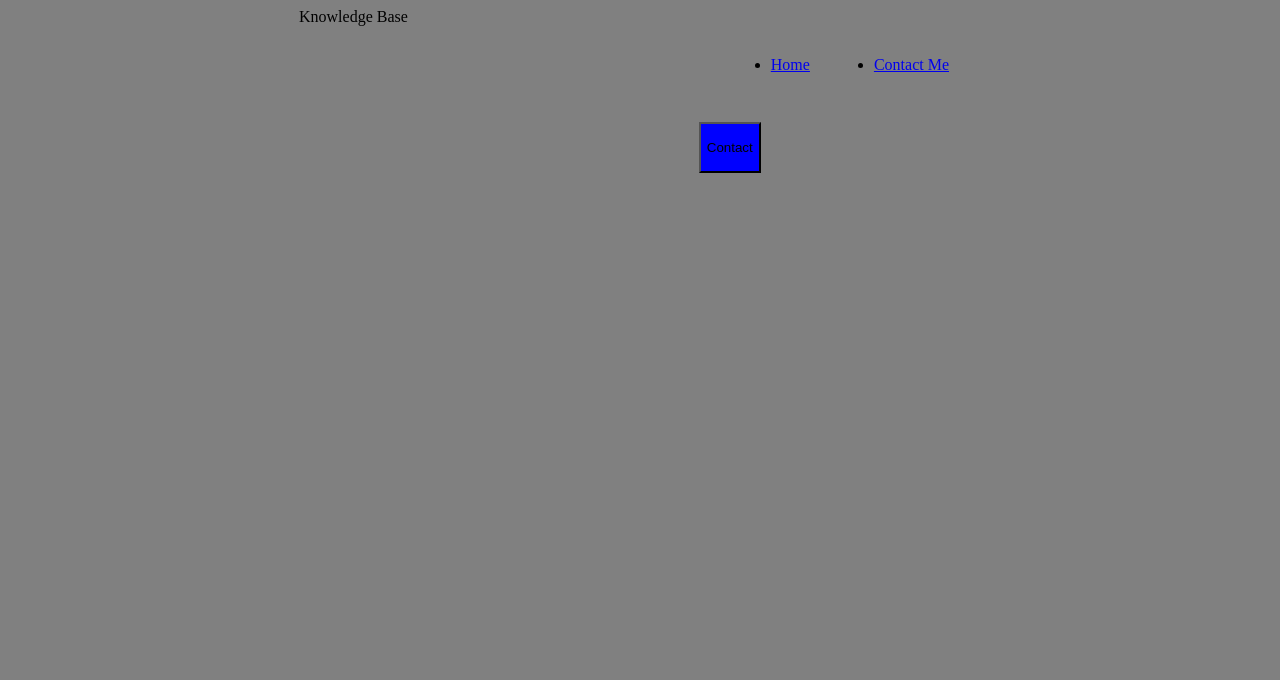
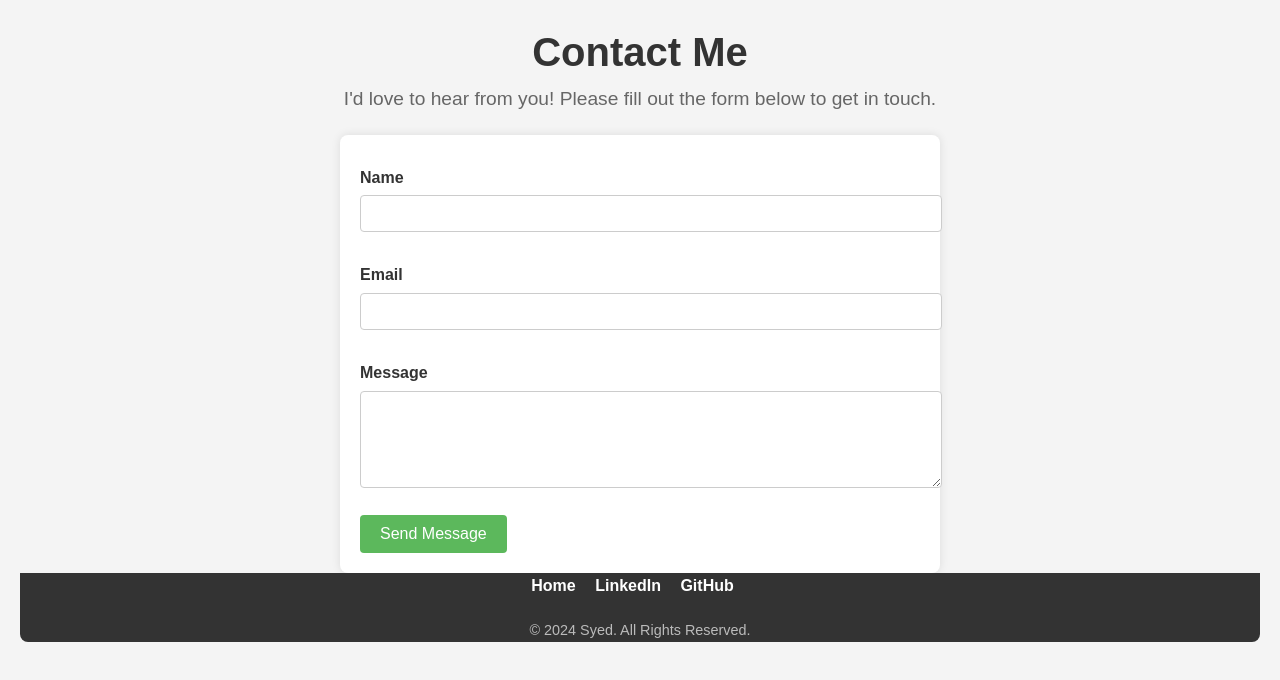
Before and after one commit to SyedFaizan69/SyedFaizan69.github.io, a plain HTML site: page contactme.html in a window 1280 px wide. Drawn offline with Linux system fonts and the light colour scheme.

Commit message:
Portfolio

```diff
--- a/contactme.html
+++ b/contactme.html
@@ -3,35 +3,39 @@
 <head>
     <meta charset="UTF-8">
     <meta name="viewport" content="width=device-width, initial-scale=1.0">
-    <title>Contact</title>
-    <link rel="stylesheet" href="style.css">
+    <title>Contact Me - Portfolio</title>
+    <link rel="stylesheet" href="styles.css">
 </head>
 <body>
     <header>
-        <div>
-            Knowledge Base
-        </div>
-        <nav>
-            <ul>
-                <li>
-                    <a href="exercise1.html">
-                        Home
-                    </a>
-
-                </li>
-                <li>
-                    <a href="contactme.html">
-                        Contact Me
-                    </a>
-                </li>
-            </ul>
-            <main>
-                <section>
-                    <button id="contactbutton">Contact</button>
-                </section>
-            </main>
-        </nav>
+        <h1>Contact Me</h1>
+        <p>I'd love to hear from you! Please fill out the form below to get in touch.</p>
     </header>
 
+    <section class="contact-form">
+        <form action="#" method="post">
+            <label for="name">Name</label>
+            <input type="text" id="name" name="name" required>
+
+            <label for="email">Email</label>
+            <input type="email" id="email" name="email" required>
+
+            <label for="message">Message</label>
+            <textarea id="message" name="message" rows="5" required></textarea>
+
+            <button type="submit">Send Message</button>
+        </form>
+    </section>
+
+    <footer>
+        <nav class="footer-nav">
+            <ul>
+                <li><a href="index.html">Home</a></li>
+                <li><a href="https://www.linkedin.com/in/syed-muhammad-faizan-alam/" target="_blank">LinkedIn</a></li>
+                <li><a href="https://github.com/SyedFaizan69/" target="_blank">GitHub</a></li>
+            </ul>
+        </nav>
+        <p>&copy; 2024 Syed. All Rights Reserved.</p>
+    </footer>
 </body>
 </html>
--- a/style.css
+++ b/style.css
@@ -1,65 +1,76 @@
-h1
-{
-    color : blue;
-    text-align: center;
-    font-size: 64px;
+
+/* Reset some default styles */
+body, h1, p, form, input, textarea, button {
+    margin: 0;
+    padding: 0;
+    font-family: Arial, sans-serif;
 }
 
-#speciality {
-    color : green;
-    text-align: center;
+/* Style the body */
+body {
+    background-color: #f4f4f4;
+    color: #333;
+    line-height: 1.6;
+    padding: 20px;
 }
 
-p {
-    color : red
+/* Style the header */
+header {
+    text-align: center;
+    margin-bottom: 20px;
 }
 
-h2
-{
-    color : purple
+header h1 {
+    font-size: 2.5em;
+    color: #333;
 }
 
-body
-{
-    background-color: gray;
+header p {
+    font-size: 1.2em;
+    color: #666;
 }
 
-ul {
-    display : flex;
-    flex-direction: row;
-    justify-content: space-evenly;
-
+/* Style the form */
+.contact-form {
+    max-width: 600px;
+    margin: 0 auto;
+    background: #fff;
+    padding: 20px;
+    box-shadow: 0 0 10px rgba(0, 0, 0, 0.1);
+    border-radius: 8px;
 }
 
-header {
-
-        display : flex;
-        flex-direction: row;
-        justify-content: space-evenly;
-
+.contact-form label {
+    font-weight: bold;
+    margin-top: 10px;
+    display: block;
 }
 
-li {
-    margin: 32px;
+.contact-form input, .contact-form textarea {
+    width: 100%;
+    padding: 10px;
+    margin-top: 5px;
+    margin-bottom: 20px;
+    border: 1px solid #ccc;
+    border-radius: 4px;
 }
 
-
-#contactbutton
-{
-    background-color: blue;
-    color: black;
-    padding-top: 16px;
-    padding-bottom: 16px;
-    text-align: center;
+.contact-form button {
+    display: inline-block;
+    background-color: #5cb85c;
+    color: #fff;
+    padding: 10px 20px;
+    border: none;
+    border-radius: 4px;
+    cursor: pointer;
+    font-size: 1em;
 }
 
-#technicalsupport
-{
-    background-color: black;
-    color: white;
-    text-align: center;
-    display: flex;
-    flex-direction: column;
-    align-items: center;
+.contact-form button:hover {
+    background-color: #4cae4c;
+}
 
+.contact-form input:focus, .contact-form textarea:focus {
+    outline: none;
+    border-color: #5cb85c;
 }
--- /dev/null
+++ b/styles.css
@@ -0,0 +1,235 @@
+/* Reset some default styles */
+body, h1, p, form, input, textarea, button, nav, ul, li, footer {
+    margin: 0;
+    padding: 0;
+    font-family: Arial, sans-serif;
+}
+
+/* Style the body */
+body {
+    background-color: #f4f4f4;
+    color: #333;
+    line-height: 1.6;
+    padding: 20px;
+}
+
+/* Style the navigation */
+nav {
+    background-color: #333;
+    padding: 10px 20px;
+}
+
+nav ul {
+    list-style-type: none;
+}
+
+nav ul li {
+    display: inline;
+    margin-right: 10px;
+}
+
+nav ul li a {
+    color: white;
+    text-decoration: none;
+    font-weight: bold;
+}
+
+nav ul li a:hover {
+    text-decoration: underline;
+}
+
+/* Style the header */
+header {
+    text-align: center;
+    margin-bottom: 20px;
+}
+
+header h1 {
+    font-size: 2.5em;
+    color: #333;
+}
+
+header p {
+    font-size: 1.2em;
+    color: #666;
+}
+
+/* Style the form */
+.contact-form {
+    max-width: 600px;
+    margin: 0 auto;
+    background: #fff;
+    padding: 20px;
+    box-shadow: 0 0 10px rgba(0, 0, 0, 0.1);
+    border-radius: 8px;
+}
+
+.contact-form label {
+    font-weight: bold;
+    margin-top: 10px;
+    display: block;
+}
+
+.contact-form input, .contact-form textarea {
+    width: 100%;
+    padding: 10px;
+    margin-top: 5px;
+    margin-bottom: 20px;
+    border: 1px solid #ccc;
+    border-radius: 4px;
+}
+
+.contact-form button {
+    display: inline-block;
+    background-color: #5cb85c;
+    color: #fff;
+    padding: 10px 20px;
+    border: none;
+    border-radius: 4px;
+    cursor: pointer;
+    font-size: 1em;
+}
+
+.contact-form button:hover {
+    background-color: #4cae4c;
+}
+
+.contact-form input:focus, .contact-form textarea:focus {
+    outline: none;
+    border-color: #5cb85c;
+}
+
+/* Style the footer */
+footer {
+    background-color: #333;
+    color: white;
+    padding: 20px;
+    text-align: center;
+    margin-top: 30px;
+    border-radius: 8px;
+}
+
+.footer-nav ul {
+    list-style-type: none;
+    padding-bottom: 10px;
+}
+
+.footer-nav ul li {
+    display: inline;
+    margin-right: 15px;
+}
+
+.footer-nav ul li a {
+    color: white;
+    text-decoration: none;
+    font-weight: bold;
+}
+
+.footer-nav ul li a:hover {
+    text-decoration: underline;
+}
+
+footer p {
+    margin-top: 10px;
+    font-size: 0.9em;
+    color: #bbb;
+}
+
+/* Reset default styles */
+body, h1, h2, p, ul, li, nav, section, footer {
+    margin: 0;
+    padding: 0;
+    font-family: Arial, sans-serif;
+    box-sizing: border-box;
+}
+
+body {
+    background-color: #f4f4f4;
+    color: #333;
+    line-height: 1.6;
+    padding: 20px;
+}
+
+/* Main header */
+.main-header {
+    text-align: center;
+    padding: 20px;
+    background-color: #333;
+    color: white;
+    border-radius: 8px;
+    margin-bottom: 20px;
+}
+
+.main-header h1 {
+    font-size: 2.5em;
+}
+
+.main-header p {
+    font-size: 1.2em;
+    color: #ddd;
+}
+
+/* Navigation menu */
+.main-nav {
+    text-align: center;
+    margin-bottom: 20px;
+}
+
+.main-nav ul {
+    list-style-type: none;
+}
+
+.main-nav ul li {
+    display: inline;
+    margin: 0 10px;
+}
+
+.main-nav ul li a {
+    text-decoration: none;
+    font-weight: bold;
+    color: #333;
+    padding: 8px 15px;
+    border-radius: 4px;
+    background-color: #ddd;
+    transition: background-color 0.3s ease;
+}
+
+.main-nav ul li a:hover {
+    background-color: #333;
+    color: white;
+}
+
+/* Section styling */
+.section {
+    background-color: white;
+    padding: 20px;
+    margin-bottom: 20px;
+    border-radius: 8px;
+    box-shadow: 0 0 10px rgba(0, 0, 0, 0.1);
+}
+
+.section h2 {
+    font-size: 2em;
+    color: #333;
+    margin-bottom: 10px;
+    border-bottom: 2px solid #ddd;
+    padding-bottom: 10px;
+}
+
+.section ul {
+    list-style-type: square;
+    margin-left: 20px;
+}
+
+.section ul li {
+    margin-bottom: 10px;
+}
+
+/* Footer styling */
+.main-footer {
+    text-align: center;
+    padding: 20px;
+    background-color: #333;
+    color: white;
+    border-radius: 8px;
+}
```
Also changed, not shown: index.html (+114 -11 lines), images/Image.avif (deleted), 1 other file.
